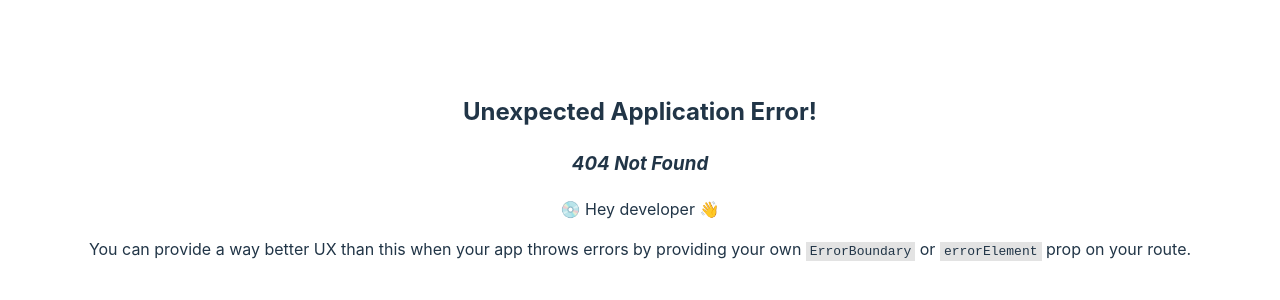
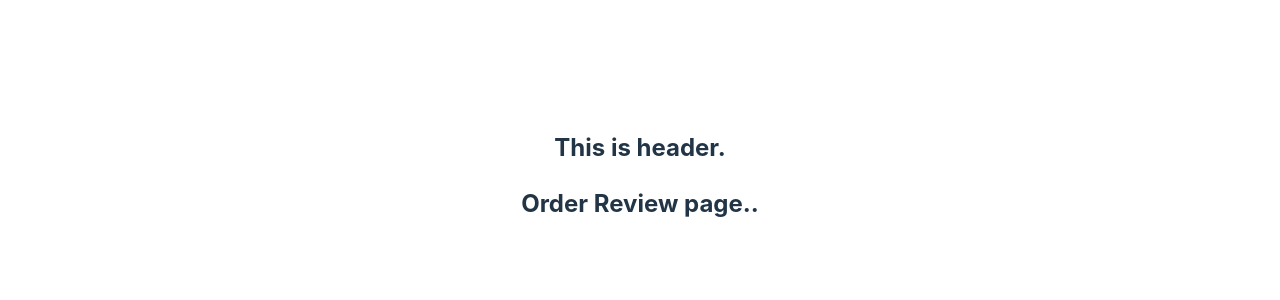
Before and after one commit to mrfhmd7/banglar-tshirt, a React (Vite) app: page /review in a window 1280 px wide. Before the commit this address had no page. Shown: the part 224-524 px from the top of the page. Built offline with nearby package versions, Linux system fonts and the light colour scheme.

Commit message:
order review file added

```diff
--- /dev/null
+++ b/src/components/OrderReview/OrderReview.jsx
@@ -0,0 +1,11 @@
+import React from 'react';
+
+const OrderReview = () => {
+     return (
+          <div>
+               <h2>Order Review page..</h2>
+          </div>
+     );
+};
+
+export default OrderReview;
```
Also changed, not shown: src/main.jsx (+12 -1 lines).
